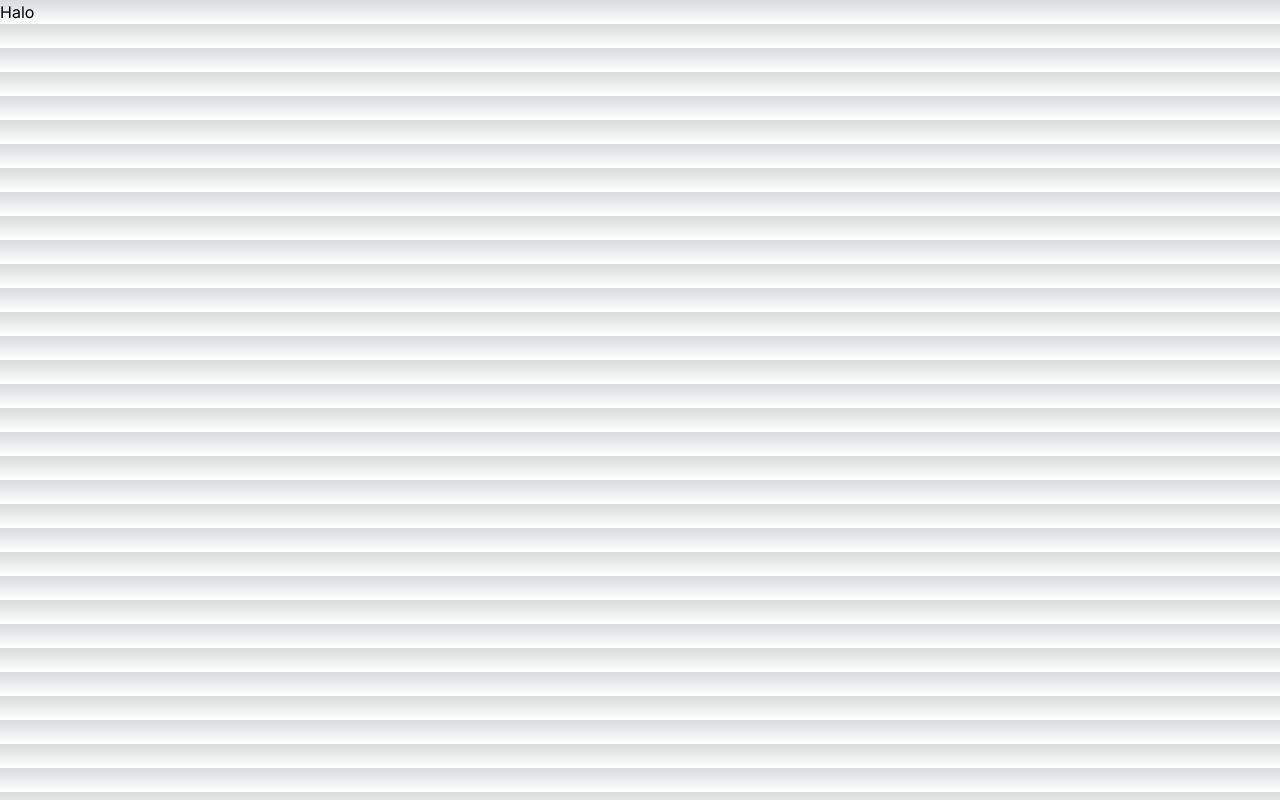
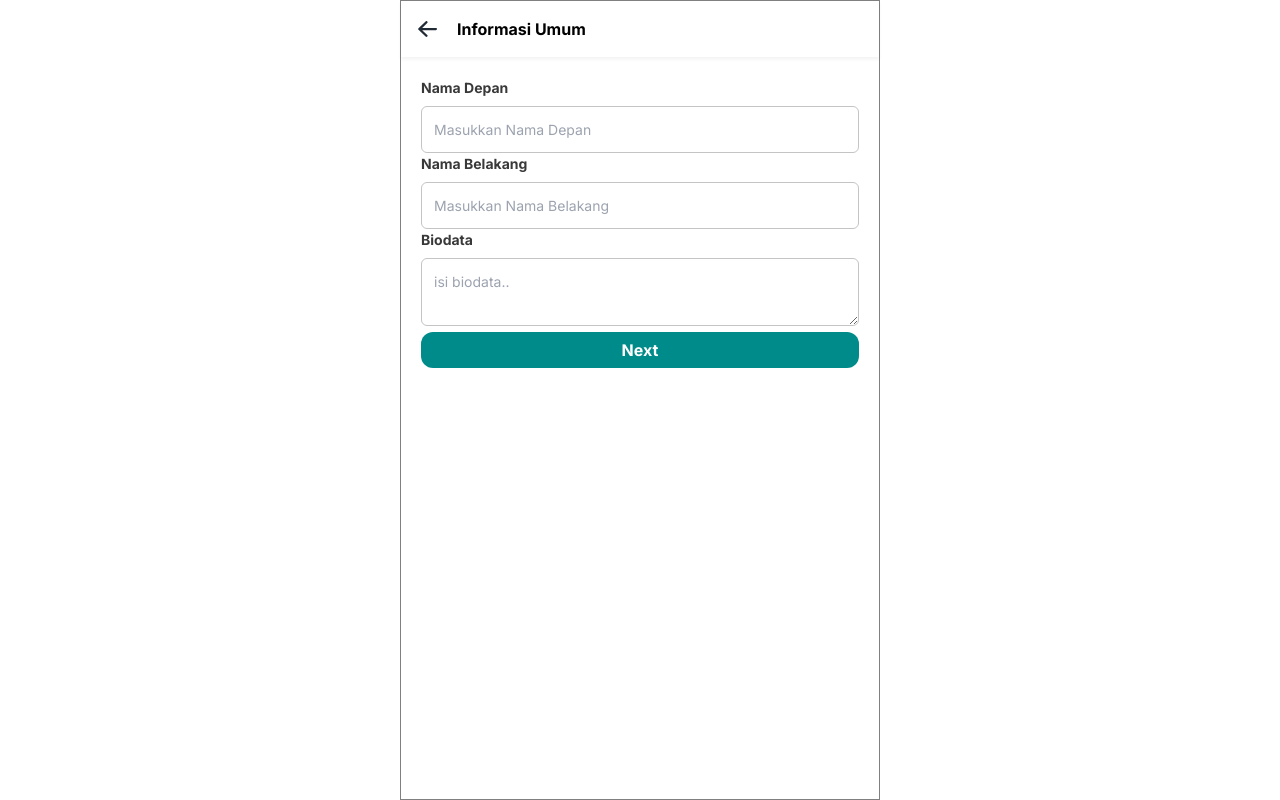
Before and after one commit to syukrontanzilah/seru, a Next.js app: page / in a window 1280 px wide. Built offline with nearby package versions, Linux system fonts and the light colour scheme.

Commit message:
add form home

```diff
--- /dev/null
+++ b/app/components/Main.tsx
@@ -0,0 +1,79 @@
+"use client"
+import Image from 'next/image';
+import Link from 'next/link';
+import { useRouter } from 'next/navigation';
+import React, { ReactNode } from 'react'
+import styled from 'styled-components';
+
+export type MainType = {
+    background? : "primary" | "white" | "transparent";
+    titleHeader? : string;
+    iconBack? : true | string;
+    children: ReactNode
+}
+
+const Main = (props: MainType) => {
+    const router = useRouter();
+  return (
+    <>
+    <View>
+        <Header>
+            {
+                props.iconBack && (
+                    <>
+                    <IconBack onClick={() => router.back()}>
+                        <Image
+                        width={20}
+                        height={14}
+                        alt='back'
+                        src='/back-grey.svg'
+                        />
+                    </IconBack>
+                    </>
+                )
+            }
+            <HeaderText>
+                {props.titleHeader}
+            </HeaderText>
+        </Header>
+        <ViewPage>
+        {props.children}
+        </ViewPage>
+    </View>
+    </>
+  )
+}
+
+export default Main
+
+export const View = styled.div<MainType>`
+    min-height: 100vh;
+    padding-bottom: 80px;
+    /* background: wheat; */
+    max-width: 480px;
+    margin-left: auto;
+    margin-right: auto;
+    border: 1px solid gray;
+`
+
+export const Header = styled.div`
+    background-color: white;
+    padding: 16px;
+    display: flex;
+    align-items: center;
+    z-index: 10;
+    position: relative;
+    box-shadow: 0px 2px 4px rgba(0, 0, 0, 0.06);
+`
+const IconBack = styled.div`
+    margin-right: 20px;
+    cursor: pointer;
+`
+
+const HeaderText = styled.div`
+    font-size: 16px;
+    font-weight: bold;
+`
+const ViewPage = styled.div`
+    padding: 20px
+`
--- a/app/globals.css
+++ b/app/globals.css
@@ -2,32 +2,8 @@
 @tailwind components;
 @tailwind utilities;
 
-:root {
-  --foreground-rgb: 0, 0, 0;
-  --background-start-rgb: 214, 219, 220;
-  --background-end-rgb: 255, 255, 255;
-}
-
-@media (prefers-color-scheme: dark) {
-  :root {
-    --foreground-rgb: 255, 255, 255;
-    --background-start-rgb: 0, 0, 0;
-    --background-end-rgb: 0, 0, 0;
-  }
-}
-
-body {
-  color: rgb(var(--foreground-rgb));
-  background: linear-gradient(
-      to bottom,
-      transparent,
-      rgb(var(--background-end-rgb))
-    )
-    rgb(var(--background-start-rgb));
-}
 
 @layer utilities {
   .text-balance {
-    text-wrap: balance;
   }
 }
--- /dev/null
+++ b/app/hooks/useLocalStorage.js
@@ -0,0 +1,28 @@
+"use client"
+import { useState } from "react";
+
+export default function useLocalStorage(key, initialValue){
+    const [storedValue, setStoredValue] = useState(()=> {
+        try{
+            const item = window.localStorage.getItem(key);
+            return item ? JSON.parse(item) : initialValue;
+        }
+        catch(error){
+            return initialValue;
+        }
+    })
+
+    const setValue  = (value) => {
+        try{
+            const valueToStore =
+            value instanceof Function ? value(storedValue) : value;
+            setStoredValue(valueToStore);
+            window.localStorage.setItem(key, JSON.stringify(valueToStore));
+        }
+        catch(error){
+            console.log(error)
+        }
+    };
+
+    return [storedValue, setValue];
+}
--- a/app/page.tsx
+++ b/app/page.tsx
@@ -1,9 +1,69 @@
+"use client"
 import Image from "next/image";
+import Main from "./components/Main";
+import { Button, ContainerInput, Input, TextArea, TextLabel } from "./style/HomeStyle";
+import useLocalStorage from "./hooks/useLocalStorage"
+import { useEffect, useState } from "react";
 
 export default function Home() {
+
+const [firstName, setFirstName] = useLocalStorage("first_name","");
+const [lastName, setLastName] = useLocalStorage("last_name","");
+const [loading, setLoading] = useState(false);
+const [biodata, setBiodata] = useLocalStorage("biodata", "");
+
+ const submit = (e:any) => {
+  e.preventDefault();
+  const formData = {
+    first_name : firstName,
+    last_name : lastName,
+    biodata: biodata,
+  }
+  setLoading(true);
+  localStorage.setItem("user", JSON.stringify(formData));
+  const dataDetail = JSON.parse(localStorage.getItem("user") || "{}")
+  console.log('data detalnya', dataDetail);
+  setFirstName(dataDetail.first_name);
+  setLastName(dataDetail.last_name);
+  setBiodata(dataDetail.biodata);
+ }
+
+
+  useEffect(()=> {
+  }, []);
+
   return (
-    <div>
-      Halo
-    </div>
+    <Main
+    iconBack
+    titleHeader="Informasi Umum"
+    >
+      <ContainerInput>
+        <TextLabel>Nama Depan</TextLabel>
+        <Input
+        type="text"
+        placeholder="Masukkan Nama Depan"
+        value={firstName}
+        onChange={(e)=> setFirstName(e.target.value)}
+        />
+        <TextLabel>Nama Belakang</TextLabel>
+        <Input
+        type="text"
+        placeholder="Masukkan Nama Belakang"
+        value={lastName}
+        onChange={(e)=> setLastName(e.target.value)}
+        />
+        <TextLabel>Biodata</TextLabel>
+        <TextArea
+          placeholder="isi biodata.."
+          value={biodata}
+          onChange={(e)=> setBiodata(e.target.value)}
+          maxLength={100}
+        />
+
+      </ContainerInput>
+      <Button onClick={(e) => submit(e)}>
+        Next
+      </Button>
+    </Main>
   );
 }
--- /dev/null
+++ b/app/style/HomeStyle.ts
@@ -0,0 +1,48 @@
+import styled from "styled-components";
+
+export const ContainerInput = styled.div`
+    /* background-color: red; */
+`;
+
+export const H5Text = styled.h5`
+    font-size: 12px;
+`;
+
+export const TextLabel = styled(H5Text)`
+    font-size: 14px;
+    font-weight: 700;
+    color: #393939;
+    margin-bottom: 8px;
+`;
+
+export const Input = styled.input`
+    border-radius: 6px;
+    font-weight: 400;
+    font-size: 14px;
+    color: #393939;
+    width: 100%;
+    border: 0.815px solid #c4c4c4;
+    background: #ffffff;
+    outline: none;
+    padding: 12px;
+`;
+
+export const Button = styled.button`
+    background-color: darkcyan;
+    color: white;
+    height : 36px;
+    border-radius: 12px;
+    width: 100%;
+    font-weight: bold;
+`
+export const TextArea = styled.textarea`
+    border-radius: 6px;
+    font-weight: 400;
+    font-size: 14px;
+    color: #393939;
+    width: 100%;
+    border: 0.815px solid #c4c4c4;
+    background: #ffffff;
+    outline: none;
+    padding: 12px;
+`
--- /dev/null
+++ b/app/upload/[id]/page.tsx
@@ -0,0 +1,9 @@
+import React from 'react'
+
+const UploadPage = () => {
+  return (
+    <div>UploadPage</div>
+  )
+}
+
+export default UploadPage
```
Also changed, not shown: public/back-grey.svg (added).
